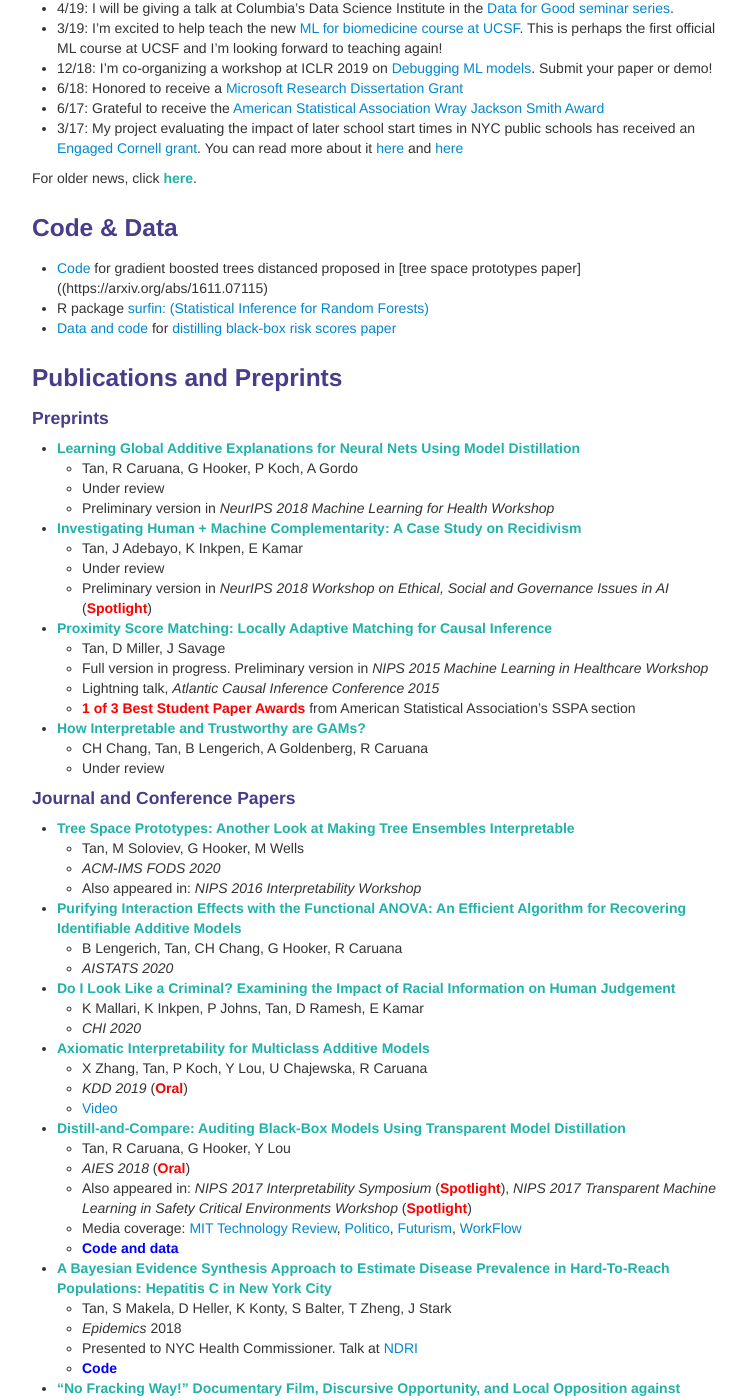
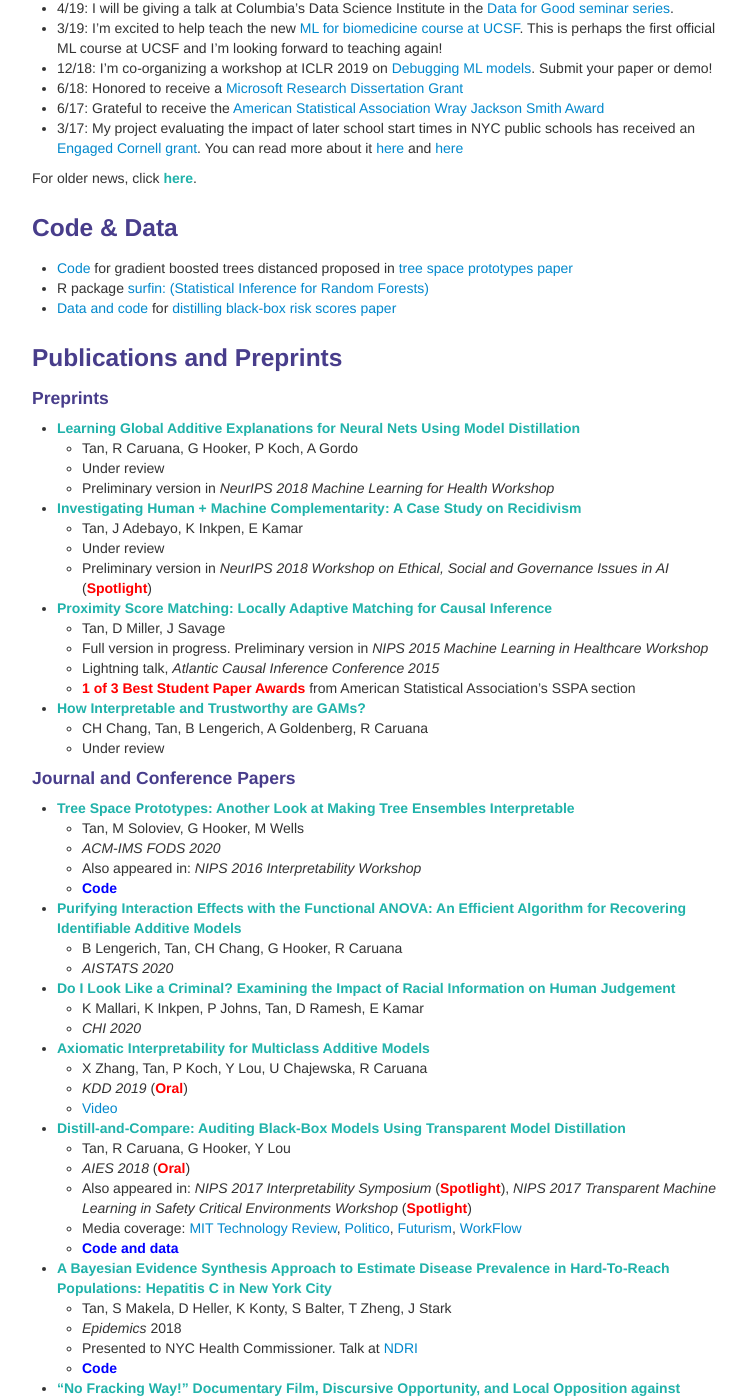
Before and after one commit to shftan/shftan.github.io, a Jekyll site: the page built from index.md, in a window 1280 px wide and 1400 px high, scrolled down 603 px. Shown: the whole window, without its empty margins (258-1005 px from the left). Built offline with Jekyll 4.4.1, drawn with Linux system fonts in a browser that asks for light colours.

Commit message:
Update index.md

```diff
--- a/index.md
+++ b/index.md
@@ -44,7 +44,7 @@ For older news, click <a class="paper" href="oldernews.html">here</a>.
 
 <div class="row-fluid" id="code"><h3>Code & Data</h3>
 </div>
-- [Code](https://github.com/shftan/tree_ensemble_distance) for gradient boosted trees distanced proposed in [tree space prototypes paper]((https://arxiv.org/abs/1611.07115)
+- [Code](https://github.com/shftan/tree_ensemble_distance) for gradient boosted trees distanced proposed in [tree space prototypes paper](https://arxiv.org/abs/1611.07115)
 - R package [surfin: (Statistical Inference for Random Forests)](http://shftan.github.io/surfin/)
 - [Data and code](https://github.com/shftan/auditblackbox) for [distilling black-box risk scores paper](https://arxiv.org/abs/1710.06169)
 
@@ -72,6 +72,7 @@ For older news, click <a class="paper" href="oldernews.html">here</a>.
    - Tan, M Soloviev, G Hooker, M Wells
    - _ACM-IMS FODS 2020_
    - Also appeared in: _NIPS 2016 Interpretability Workshop_
+   - <a class="resource" href="https://github.com/shftan/tree_ensemble_distance">Code</a>
 - <a class="paper" href="http://proceedings.mlr.press/v108/lengerich20a/lengerich20a.pdf">Purifying Interaction Effects with the Functional ANOVA: An Efficient Algorithm for Recovering Identifiable Additive Models</a>
    - B Lengerich, Tan, CH Chang, G Hooker, R Caruana
    - _AISTATS 2020_
```
